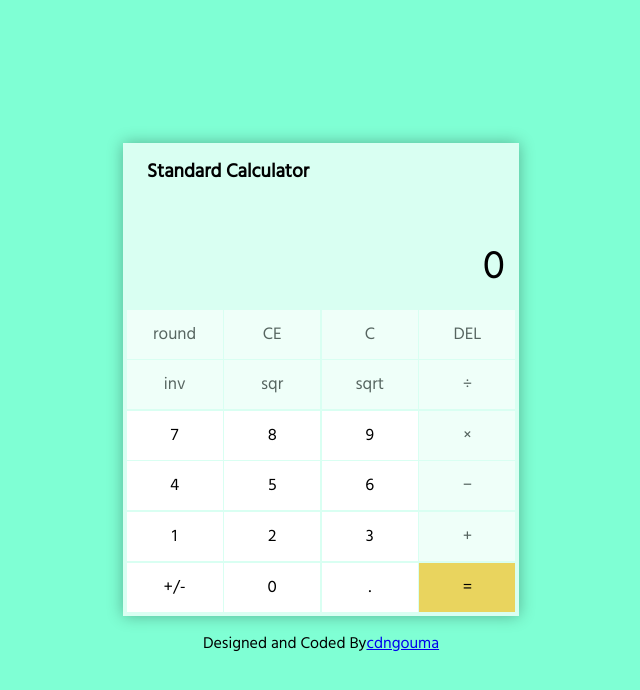
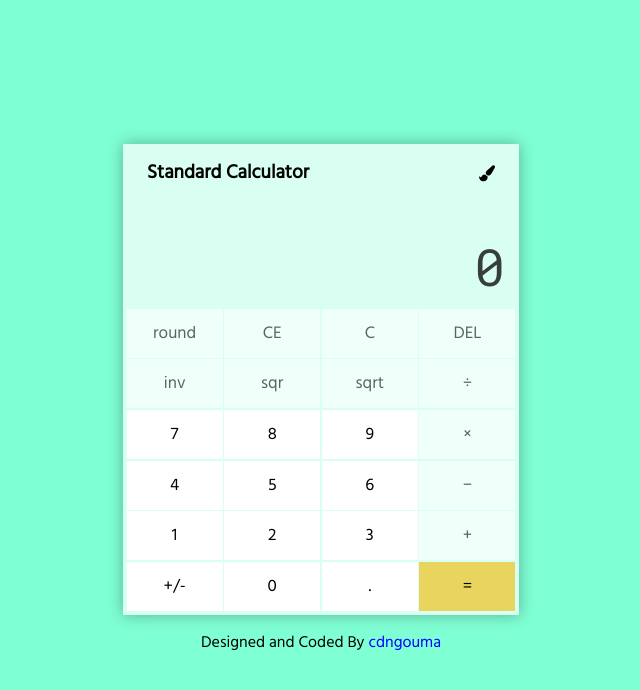
Before and after one commit to cdngouma/js-calculator, a React (Create React App) app: page / in a window 1280 px wide. Shown: the top 690 px of the page, without its empty margins (319-959 px from the left). Built offline with nearby package versions, Linux system fonts and the light colour scheme.

Commit message:
adjust display font size

```diff
--- a/src/App.css
+++ b/src/App.css
@@ -1,7 +1,10 @@
+@import url('https://stackpath.bootstrapcdn.com/font-awesome/4.7.0/css/font-awesome.min.css');
+
 :root {
-   --background-color: #7FFFD4;
-   --calc-main-color: rgba(255,255,255,.7);
+   --background-color: #7fffd4;
+   --calc-main-color: rgba(255, 255, 255, 0.7);
    --calc-btn-color: #fff;
+   background-color: r;
 }
 
 .App {
@@ -14,11 +17,16 @@
    background-color: var(--background-color);
 }
 
-#welcome {
+#footer {
    display: flex;
    flex-direction: column;
    align-items: center;
    margin-top: 15px;
+}
+
+#footer a {
+   text-decoration: none;
+   color: blue;
 }
 
 #calculator {
@@ -28,16 +36,31 @@
    flex-direction: column;
    align-items: center;
    background-color: var(--calc-main-color);
-   box-shadow: 0px 0px 15px 0px rgba(0,0,0,.3);
+   box-shadow: 0px 0px 15px 0px rgba(0, 0, 0, 0.3);
+}
+
+#header {
+   width: 100%;
+   display: flex;
+   align-items: center;
+   justify-content: flex-start;
+   padding: 10px 20px;
 }
 
 #app_name {
    font-size: 1.2em;
-   padding: 10px 20px;
-   align-self: flex-start;
 }
 
-#display {
+#color {
+   cursor: pointer;
+   margin-left: auto;
+}
+
+#color:hover {
+   opacity: 60%;
+}
+
+.display__screen {
    width: 100%;
    padding: 10px;
    display: flex;
@@ -45,19 +68,23 @@
    align-items: flex-end;
 }
 
-#formula-display {
-   min-height: 27.2px;
+#formula {
+   min-height: 25.6px;
    text-align: right;
    opacity: 60%;
    filter: alpha(opacity=60);
 }
 
-#result-display {
-   font-size: 2.55em;
+#display {
+   line-height:65px;
+   font-size: 3.2em;
    text-align: right;
+   vertical-align: middle;
+   font-family: 'Roboto Mono', monospace;
+   opacity: 75%;
 }
 
-#keyboard {
+.keyboard {
    width: 100%;
    display: grid;
    justify-content: center;
@@ -66,17 +93,17 @@
    gap: 1.6px;
 }
 
-#keyboard button {
+.keyboard button {
    background-color: var(--calc-btn-color);
    border: none;
    text-decoration: none;
    outline: none;
    cursor: pointer;
    font-size: 17px;
-   transition: .5s;
+   transition: 0.5s;
 }
 
-#keyboard button:hover {
+.keyboard button:hover {
    filter: brightness(96%);
 }
 
@@ -185,5 +212,5 @@ button.app__func-btn {
 #equals {
    grid-column-start: 4;
    grid-row-start: 6;
-   background-color: #E9D45E !important;
+   background-color: #e9d45e !important;
 }
--- a/src/App.js
+++ b/src/App.js
@@ -1,4 +1,4 @@
-import React, { useState } from 'react';
+import React from 'react';
 import './App.css';
 
 import Display from './Display';
@@ -7,17 +7,19 @@ import Keyboard from './Keyboard';
 
 const appName = "Standard Calculator";
 const NUMBER_REGEX = /[0-9]+(\.[0-9]+)?/;
-const OPERATION_REGEX = /(\+|\-|\*|\/)/;
+const OPERATION_REGEX = /(\+|-|\*|\/)/;
 
 function App() {
-   const [formula, setFormula] = useState([]);
-   const [currentVal, setCurrentVal] = useState([]);
-   const [answer, setAnswer] = useState(0);
-   const [lastEntered, setLastEntered] = useState('0');
-   const [history, setHistory] = useState([]);
+   const [formula, setFormula] = React.useState([]);
+   const [currentVal, setCurrentVal] = React.useState([]);
+   const [answer, setAnswer] = React.useState(0);
+   const [lastEntered, setLastEntered] = React.useState('0');
+   const [backgroundColor, setbackgroundColor] = React.useState('#7fffd4');
+
+   const DIGIT_LIMIT = 15;
 
    const handleNumbers = (event) => {
-      const DIGIT_LIMIT = 16;
+      // Reset font size
       const num = event.target.value;
       // If previous value entered is an operator, reset current value arr
       // and initialize it with new number entered
@@ -25,7 +27,6 @@ function App() {
          if (lastEntered === '=') {
             // Add formula to history
             formula.pop();
-            setHistory([...history, { formula, answer }]);
             resetCalculator();
          }
          // Add one leading zero for decimal number < 0
@@ -35,7 +36,8 @@ function App() {
          const prevVal = [...currentVal];
          if (prevVal.length < DIGIT_LIMIT) {
             // Prevent leading zeros
-            if (num === '0' && currentVal.length <= 0 || num === '.' && isDecimal(currentVal)) {
+            if ((num === '0' && currentVal.length <= 0) ||
+               (num === '.' && isDecimal(currentVal))) {
                // pass
             } else {
                // Add one leading zero for decimal number < 0
@@ -46,7 +48,7 @@ function App() {
                setLastEntered(num);
             }
          } else {
-            setCurrentVal(["[digit limit met]"]);
+            setCurrentVal(["    digit limit met"]);
             setTimeout(() => setCurrentVal([...prevVal]), 1200);
          }
       }
@@ -92,7 +94,7 @@ function App() {
 
    function handleSciFunctions(event) {
       const func = event.target.value;
-      const value = Math.round(100000000000 * parseFloat(currentVal.join("") || 0)) / 100000000000;
+      const value = parseFloat(currentVal.join("") || 0);
       let result = undefined;
 
       switch (func) {
@@ -108,20 +110,25 @@ function App() {
          case "round":
             result = Math.round(value);
             break;
+         default:
       }
 
       setFormula([func, '(', value, ')', '=']);
       setLastEntered('=');
-      setCurrentVal(result.toString().split(""));
+      setCurrentVal([result.toString()]);
       setAnswer(result);
    }
 
    function removeLastDigit() {
       currentVal.pop();
+      const N = currentVal.length;
+
+      if (lastEntered === '=') {
+         setCurrentVal([]);
+      }
       // Remove last element from currenVal. Empty currentVal if
       // it now only contains ['0'], ['-', '0'], or ['-']
-      const N = currentVal.length;
-      if ((N == 2 && currentVal[N - 2] === '-' && currentVal[N - 1] === '0') || (currentVal[N - 1] === '-')) {
+      else if ((N === 2 && currentVal[N - 2] === '-' && currentVal[N - 1] === '0') || (currentVal[N - 1] === '-')) {
          setCurrentVal([]);
       } else {
          setCurrentVal([...currentVal]);
@@ -150,78 +157,35 @@ function App() {
          setFormula([...updatedFormula, '=']);
          setLastEntered('=');
 
-         const value = Math.round(100000000000 * evaluate(updatedFormula)) / 100000000000;
-         setCurrentVal(value.toString().split(""));
+         const value = eval(updatedFormula.join(""));
+         setCurrentVal([value.toString()]);
          setAnswer(value);
       }
 
       // Add formula to history
       formula.pop();
-      setHistory([...history, { formula, answer }]);
    }
 
-   function evaluate(expression) {
-      let values = [];
-      let operators = [];
-
-      for (let i = 0; i < expression.length; i++) {
-         let token = expression[i];
-         // Current token is a number, push it onto values stack
-         if (token.toString().match(/[0-9]+/)) {
-            values.push(parseFloat(token));
-         }
-         // Current token is an operator (+, -, /, x)
-         else if (token.match(/[+-/*]/)) {
-            // While top of operators stack has a higher or equal level
-            // of precedence to current token (which is also an operator)
-            // apply operator on top of operators stack to two top values
-            while (operators.length > 0 && precedence(token) >= precedence(operators[operators.length - 1])) {
-               // First value popped is second operand
-               values.push(applyOperations(operators.pop(), values.pop(), values.pop()));
-            }
-            // Push current token to operators stack
-            operators.push(token);
-         }
-      }
-
-      // the entire expression has been parsed at this point,
-      // apply remaining operators to remaining values
-      while (operators.length > 0) {
-         // Remember, first value popped is second operand
-         values.push(applyOperations(operators.pop(), values.pop(), values.pop()));
-      }
-
-      return values.pop();
-   }
-
-   function applyOperations(operator, y, x) {
-      switch (operator) {
-         case '+':
-            return x + y;
-         case '-':
-            return x - y;
-         case '*':
-            return x * y;
-         case '/':
-            return x / y;
-      }
-   }
-
-   function precedence(x) {
-      switch (x) {
-         case '*': case '/':
-            return 2;
-         case '+': case '-':
-            return 1;
-      }
+   function changeBgColor(event) {
+      const colors = ['#7fffd4','#e9967a','#008b8b',
+                      '#f0e68c','#ffdead',
+                      '#bc8f8f','#008080'];
+      const color = colors[Math.floor(Math.random() * colors.length)];
+      console.log(color);
+      setbackgroundColor(color);
    }
 
    return (
-      <div className="App">
+      <div className="App" style={{backgroundColor: backgroundColor}}>
          <div id="calculator">
+            <div id="header">
                <h1 id="app_name">{appName}</h1>
-            <Display formula={formula.join(" ")}
-                     currentVal={currentVal.join("") || 0}
+               <i id="color"
+                  className="fa fa-paint-brush"
+                  aria-hidden="true"
+                  onClick={changeBgColor}></i>
+            </div>
+            <Display formula={formula.join(" ")} currentVal={currentVal.join("") || '0'}
             />
             <Keyboard clear={clearDisplay}
                reset={resetCalculator}
@@ -233,10 +197,8 @@ function App() {
                handleResult={handleResult}
             />
          </div>
-         <div id="welcome">
-            <p>Designed and Coded By
-               <a href="https://www.github.com/cdngouma"
-                  target="_blank" rel="noopener noreferrer">cdngouma</a>
+         <div id="footer">
+            <p>Designed and Coded By <a id="author" href="https://www.github.com/cdngouma" target="_blank" rel="noopener noreferrer">cdngouma</a>
             </p>
          </div>
       </div>
--- a/src/Display.js
+++ b/src/Display.js
@@ -1,10 +1,32 @@
 import React from 'react';
 
 function Display(props) {
+   function adjustFontSize() {
+      let display = document.getElementById("display");
+
+      if (!display) return;
+
+      const NUM_DIGITS = props.currentVal.length;
+
+      if (NUM_DIGITS <= 12) {
+         return "3.2em";
+      } else if (NUM_DIGITS < 15) {
+         return `${3.2 - ((NUM_DIGITS-12)*.23)}em`;
+      } else if (NUM_DIGITS < 18) {
+         return `${2.72 - ((NUM_DIGITS-14)*.15)}em`;
+      } else if (NUM_DIGITS <= 20) {
+         return `${2.27 - ((NUM_DIGITS-17)*.12)}em`;
+      } else {
+         return "1.79em";
+      }
+   }
+
+   const fontSize = adjustFontSize();
+
    return (
-      <div id="display">
-         <span id="formula-display">{props.formula}</span>
-         <span id="result-display">{props.currentVal}</span>
+      <div className="display__screen">
+         <span id="formula">{props.formula}</span>
+         <span id="display" style={{fontSize: fontSize}}>{props.currentVal}</span>
       </div>
    );
 }
--- a/src/Keyboard.js
+++ b/src/Keyboard.js
@@ -2,7 +2,7 @@ import React from 'react';
 
 function Keyboard(props) {
    return (
-      <div id="keyboard">
+      <div className="keyboard">
          {/* System buttons */}
          <button id="clear" className="app__func-btn" onClick={props.clear}>CE</button>
          <button id="reset" className="app__func-btn" onClick={props.reset}>C</button>
--- a/src/index.css
+++ b/src/index.css
@@ -1,13 +1,15 @@
-@import url('https://fonts.googleapis.com/css2?family=Hind&display=swap');
+@import url('https://fonts.googleapis.com/css2?family=Hind&family=Roboto+Mono&display=swap');
 
 * {
    margin: 0;
    box-sizing: border-box;
-   font-family: 'Hind', Arial, sans-serif, sans-serif;
+   font-family: 'Hind', 'Arial', sans-serif;
 }
 
 body {
   margin: 0;
   -webkit-font-smoothing: antialiased;
   -moz-osx-font-smoothing: grayscale;
+  width: 100vw;
+  height: 100vh;
 }
```
Lines whose indentation alone changed are shown as unchanged.
